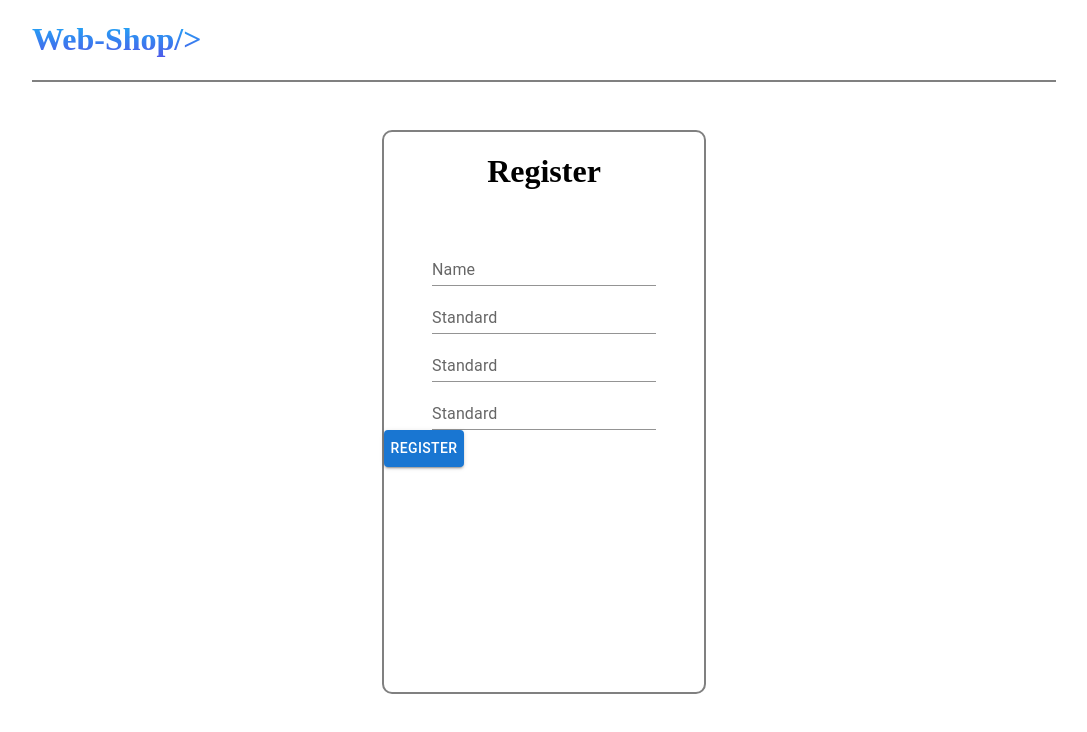
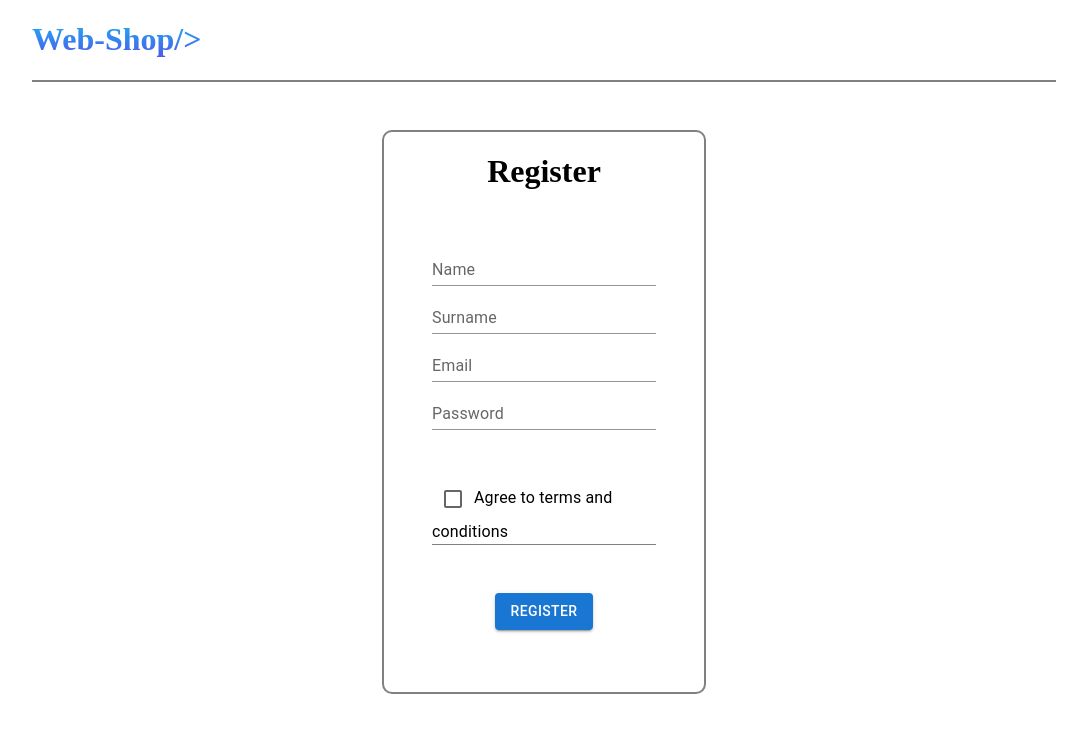
Before and after one commit to Kameal22/react-eCommerce-app, a React (Create React App) app: page /register in a window 1280 px wide. Shown: the top 732 px of the page, without its empty margins (96-1183 px from the left). Built offline with nearby package versions, Linux system fonts and the light colour scheme.

Commit message:
registration component progress

```diff
--- a/src/components/profile/registration/RegisterForm.tsx
+++ b/src/components/profile/registration/RegisterForm.tsx
@@ -5,18 +5,10 @@ import NavLogo from "../../nav/NavLogo";
 import * as Yup from "yup";
 import Button from "@mui/material/Button";
 import { TextField } from "@mui/material";
-import { makeStyles } from "@mui/styles";
-
-const useStyles = makeStyles({
-  formBtn: {
-    width: "25%",
-    marginLeft: "auto",
-    marginRight: "auto",
-  },
-});
+import { FormControlLabel } from "@mui/material";
+import { Checkbox } from "@mui/material";
 
 const RegisterForm: React.FC = () => {
-  const classes = useStyles();
   const [name, setName] = useState<string>("");
   const [surname, setSurname] = useState<string | null>("");
   const [email, setEmail] = useState<string>("");
@@ -29,7 +21,7 @@ const RegisterForm: React.FC = () => {
       surname: "",
       email: "",
       password: "",
-      toggle: false,
+      acceptTerms: false,
     },
     validationSchema: Yup.object({
       name: Yup.string()
@@ -40,6 +32,10 @@ const RegisterForm: React.FC = () => {
       password: Yup.string()
         .min(6, "Must be at least 6 characters")
         .required("Required"),
+      acceptTerms: Yup.bool().oneOf(
+        [true],
+        "Accept Terms & Conditions is required"
+      ),
     }),
     onSubmit: (values) => {
       const inputName = values.name;
@@ -82,7 +78,7 @@ const RegisterForm: React.FC = () => {
             ) : null}
             <TextField
               id="standard-basic"
-              label="Standard"
+              label="Surname"
               variant="standard"
               className="registerFormInput"
               name="surname"
@@ -101,7 +97,7 @@ const RegisterForm: React.FC = () => {
             ) : null}
             <TextField
               id="standard-basic"
-              label="Standard"
+              label="Email"
               variant="standard"
               className="registerFormInput"
               name="email"
@@ -121,7 +117,7 @@ const RegisterForm: React.FC = () => {
             ) : null}
             <TextField
               id="standard-basic"
-              label="Standard"
+              label="Password"
               variant="standard"
               className="registerFormInput"
               name="password"
@@ -140,7 +136,16 @@ const RegisterForm: React.FC = () => {
               <p className="formError">{formik.errors.password}</p>
             ) : null}
           </div>
-          <Button variant="contained" className={classes.formBtn} type="submit">
+          <FormControlLabel
+            control={<Checkbox />}
+            label="Agree to terms and conditions"
+            name="acceptTerms"
+            className="registrationToggle"
+          />
+          {formik.touched.acceptTerms && formik.errors.acceptTerms ? (
+            <p className="formError">{formik.errors.acceptTerms}</p>
+          ) : null}
+          <Button variant="contained" className="registerBtn" type="submit">
             Register
           </Button>
         </form>
--- a/src/styles/profileStyles/registrationForm.scss
+++ b/src/styles/profileStyles/registrationForm.scss
@@ -36,6 +36,18 @@
   width: 70%;
 }
 
+.registerBtn {
+  display: block !important;
+  margin: 6vh auto !important;
+}
+
+.registrationToggle {
+  border-bottom: 1px solid grey;
+  width: 70%;
+  display: block !important;
+  margin: 6vh auto !important;
+}
+
 .formError {
   color: red;
   font-size: 0.8em;
```
